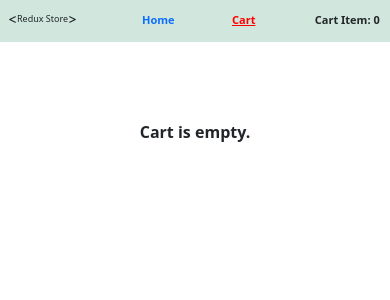
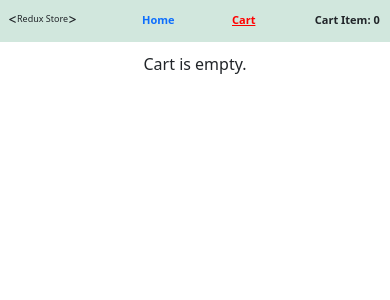
Before and after one commit to Javeria-Ahmed9/FirstReduxProject, a React (Vite) app: page /cart in a window 390 px wide. Shown: the top 300 px of the page. Built offline with nearby package versions, Linux system fonts and the light colour scheme.

Commit message:
width reset

```diff
--- a/src/index.css
+++ b/src/index.css
@@ -75,8 +75,8 @@ button{
    margin-top: 5px ;
  }
  #cart{
-   margin-top: 60px;
-   font-weight: 600;
+   margin-top: -10px;
+   font-weight: 400;
  }
  #imgid{
    height: 60px;
@@ -88,10 +88,11 @@ button{
    font-size: 8px;
  }
  #pdiv{
+
    width: 100px;
    height: 150px;
-   margin-left: 8.5px;
-   margin-right: 8.5px;
+   margin-left: 4px;
+   margin-right: 2.5px;
  }
 
  button{
@@ -104,7 +105,7 @@ button{
  }
  #content1{
 
-   margin-top: 60px;
+   margin-top: 62px;
  }
  #h4Div{
    margin-top: 45px;
```
